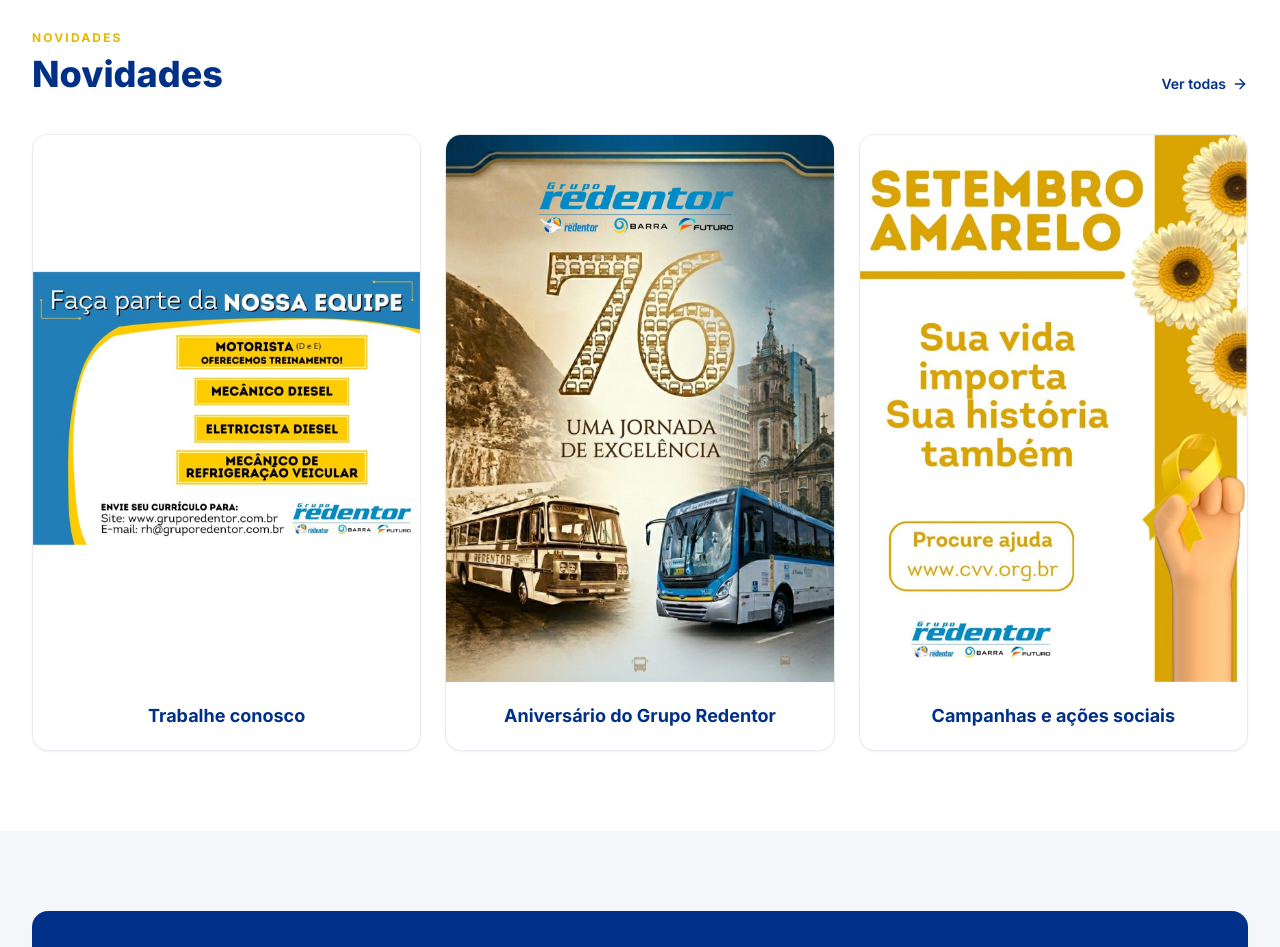
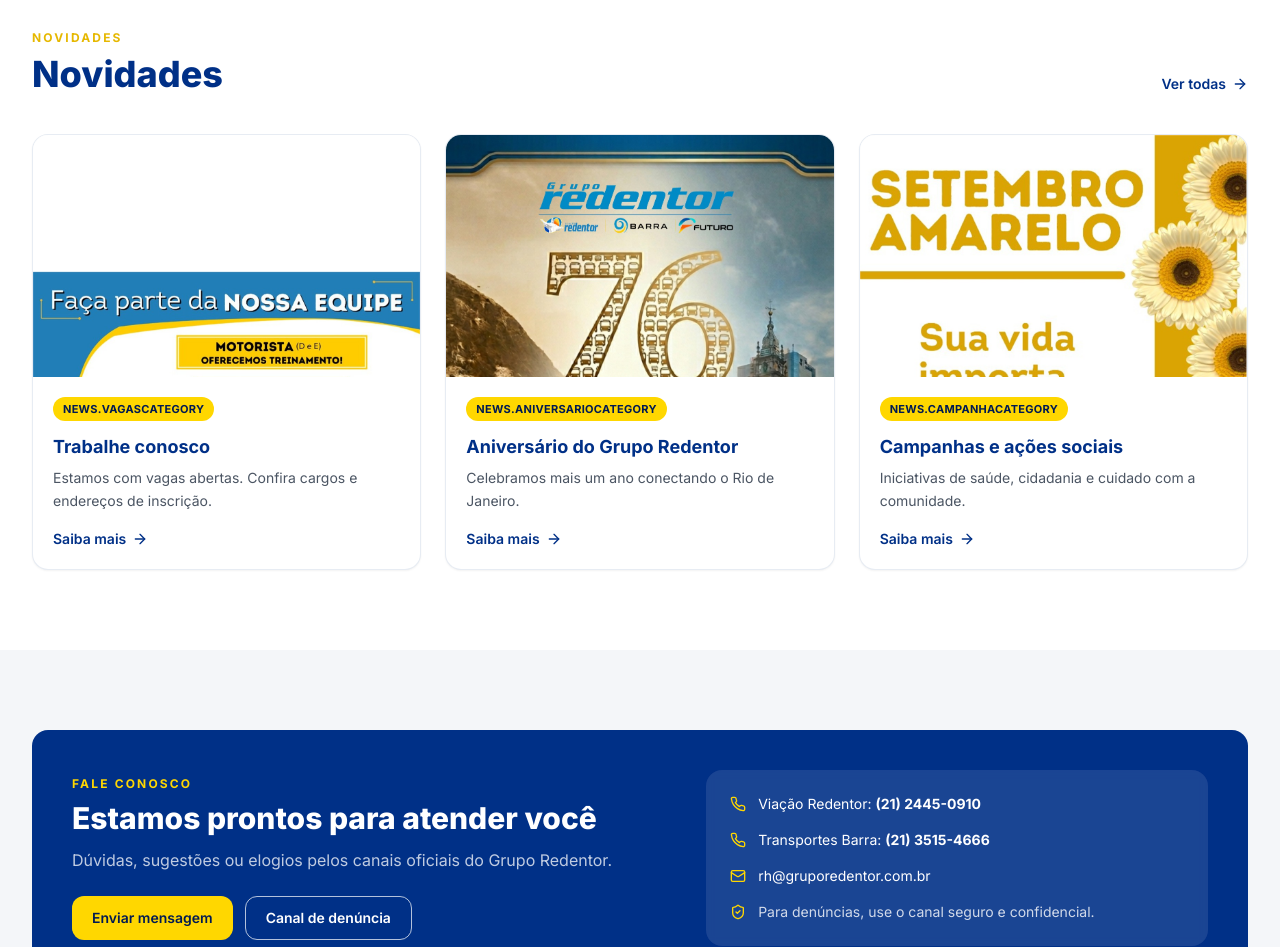
Before and after one commit to fabianosf/redentor, a React (Vite) app: page / in a window 1280 px wide. Shown: the part 2880-3827 px from the top of the page. Built offline with nearby package versions, Linux system fonts and the light colour scheme.

Commit message:
Ajusta cards de Novidades com recorte uniforme e resumo.

```diff
--- a/src/components/NewsSection.tsx
+++ b/src/components/NewsSection.tsx
@@ -32,13 +32,13 @@
             <Link
               key={item.id}
               to={item.href}
-              className="card-surface flex flex-col overflow-hidden"
+              className="card-surface group flex flex-col overflow-hidden"
             >
-              <div className="flex aspect-[1131/1600] items-center justify-center overflow-hidden bg-white">
+              <div className="aspect-[16/10] overflow-hidden bg-offwhite">
                 <img
                   src={item.imageUrl}
                   alt={t(item.altKey)}
-                  className="h-full w-full object-contain object-center"
+                  className="h-full w-full object-cover object-top transition duration-300 group-hover:scale-[1.03]"
                   loading="lazy"
                   decoding="async"
                   sizes="(max-width: 768px) 100vw, 33vw"
@@ -47,10 +47,23 @@
                   }}
                 />
               </div>
-              <div className="px-4 py-4 text-center sm:px-5 sm:py-5">
-                <h3 className="text-base font-bold text-navy sm:text-lg">
+              <div className="flex flex-1 flex-col px-4 py-4 sm:px-5 sm:py-5">
+                <span className="inline-flex w-fit rounded-full bg-gold px-2.5 py-1 text-[11px] font-bold uppercase tracking-wide text-navy-dark">
+                  {t(item.categoryKey)}
+                </span>
+                <h3 className="mt-3 text-base font-bold text-navy sm:text-lg">
                   {t(item.titleKey)}
                 </h3>
+                <p className="mt-1.5 line-clamp-2 text-sm leading-relaxed text-ink-muted">
+                  {t(item.summaryKey)}
+                </p>
+                <span className="mt-4 inline-flex items-center gap-1.5 text-sm font-semibold text-navy">
+                  {t('topics.seeMore')}
+                  <ArrowRight
+                    className="h-4 w-4 transition group-hover:translate-x-0.5"
+                    aria-hidden="true"
+                  />
+                </span>
               </div>
             </Link>
           ))}
--- a/src/data/index.ts
+++ b/src/data/index.ts
@@ -239,6 +239,7 @@
   titleKey: TranslationKey
   summaryKey: TranslationKey
   altKey: TranslationKey
+  categoryKey: TranslationKey
   /** cover preenche o card; contain evita corte em artes paisagem (ex.: vagas). */
   imageFit?: 'cover' | 'contain'
 })[] = [
@@ -247,27 +248,30 @@
     titleKey: 'news.vagasTitle',
     summaryKey: 'news.vagasSummary',
     altKey: 'news.vagasAlt',
+    categoryKey: 'news.vagasCategory',
     imageUrl: `${IMG_BASE}/oferta-vagas-card.jpeg`,
     href: '/trabalhe-aqui',
-    imageFit: 'contain',
+    imageFit: 'cover',
   },
   {
     id: 'aniversario',
     titleKey: 'news.aniversarioTitle',
     summaryKey: 'news.aniversarioSummary',
     altKey: 'news.aniversarioAlt',
+    categoryKey: 'news.aniversarioCategory',
     imageUrl: `${IMG_BASE}/aniversario.jpeg`,
     href: '/fique-por-dentro',
-    imageFit: 'contain',
+    imageFit: 'cover',
   },
   {
     id: 'campanha',
     titleKey: 'news.campanhaTitle',
     summaryKey: 'news.campanhaSummary',
     altKey: 'news.campanhaAlt',
+    categoryKey: 'news.campanhaCategory',
     imageUrl: `${IMG_BASE}/setembro-amarelo-card.jpg`,
     href: '/fique-por-dentro#responsabilidade-social',
-    imageFit: 'contain',
+    imageFit: 'cover',
   },
 ]
 
```
